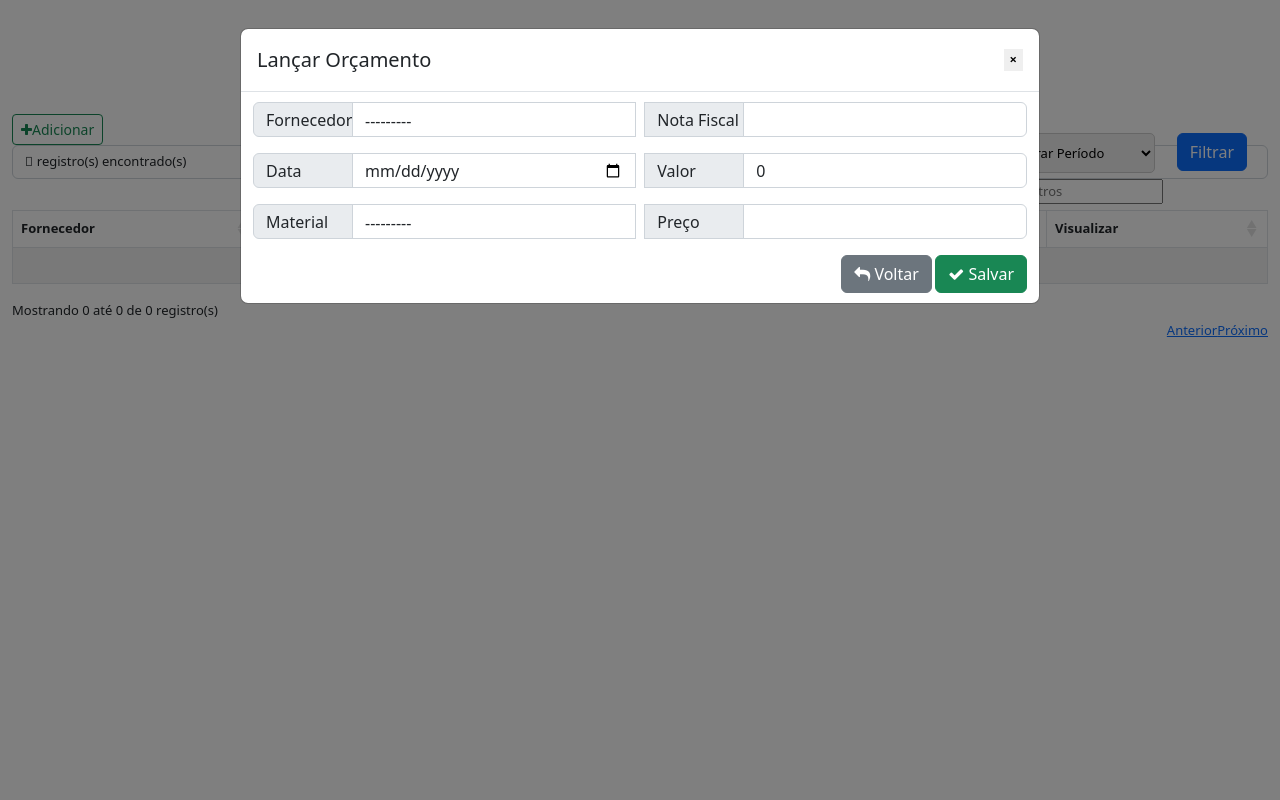
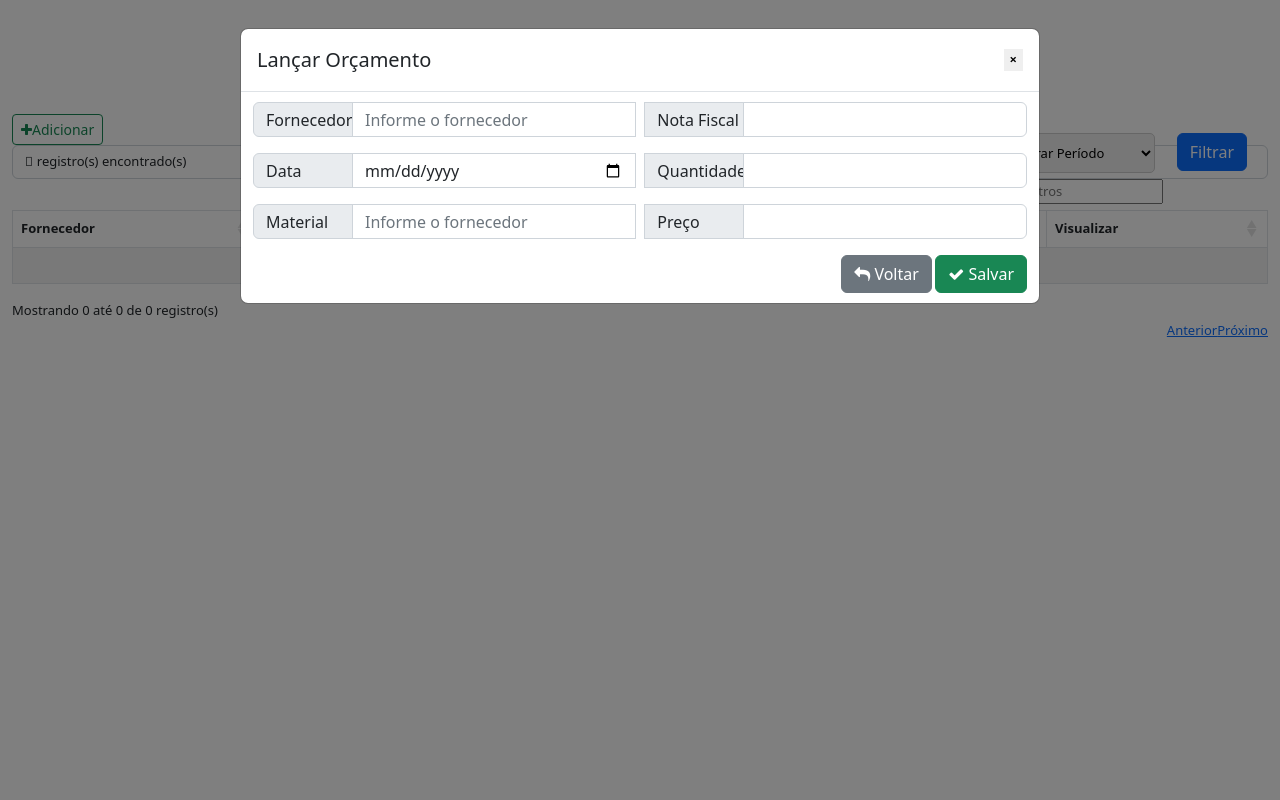
Before and after one commit to gleisson-santos/Controle_EDIT, a Django app: page /lista/ in a window 1280 px wide, after a click on "Adicionar". Run offline with Django 4.2, Linux system fonts and the light colour scheme; data that the repository does not hold is empty; some libraries are stand-ins or nearby versions.

Commit message:
aa
analisar

```diff
--- a/controle_pav/forms.py
+++ b/controle_pav/forms.py
@@ -62,23 +62,45 @@
 
 
 
-class CompraForm(forms.ModelForm):
+class CompraForm(ModelForm):
     data = forms.DateField(label='Data', widget=forms.DateInput(format='%Y-%m-%d', attrs={'type': 'date', }), input_formats=('%Y-%m-%d',), )
+    fornecedor = forms.ModelChoiceField(
+        queryset=Fornecedor.objects.all(),
+        label='Fornecedor',
+        widget=forms.TextInput(attrs={'placeholder': 'Informe o fornecedor'}),
+        required=False
+    )
+
     class Meta:
         model = Compra
         fields = '__all__'
 
+
 class ProdutoForm(forms.ModelForm):
+    material = forms.ModelChoiceField(
+    queryset=Fornecedor.objects.all(),
+    label='Fornecedor',
+    widget=forms.TextInput(attrs={'placeholder': 'Informe o fornecedor'}),
+    required=False
+    )
     class Meta:
         model = Produto
         fields = ['material', 'preco', 'quantidade']
 
 class FornecedorForm(forms.ModelForm):
+    fornecedor_nome = forms.CharField(label='Fornecedor', max_length=200)  # Campo de texto para o nome do fornecedor
+
     class Meta:
         model = Fornecedor
         fields = '__all__'
 
 class MaterialForm(forms.ModelForm):
+    nome = forms.ModelChoiceField(
+    queryset=Materiall.objects.all(),
+    label='Material',
+    widget=forms.TextInput(attrs={'placeholder': 'Informe o material'}),
+    required=False
+    )
     class Meta:
         model = Materiall
         fields = '__all__'
--- a/controle_pav/templates/dados/Orcamento/lista.html
+++ b/controle_pav/templates/dados/Orcamento/lista.html
@@ -44,7 +44,7 @@
     </div>
 
     <!-- Modal Pendencias de Pavimentos-->
-    <div class="modal fade bd-example-modal-lg" id="cadpavimento" tabindex="-1" role="dialog" aria-labelledby="exampleModalLabel" aria-hidden="true">
+    <div class="modal fade bd-example-modal" id="cadpavimento" tabindex="-1" role="dialog" aria-labelledby="exampleModalLabel" aria-hidden="true">
         <div class="modal-dialog modal-lg" role="document">
             <div class="modal-content">
 
@@ -61,8 +61,6 @@
                             {% csrf_token %}
 
                             <div id="pavpend">
-                                <!-- Campos do formulário de Compra -->
-                                <!-- ... -->
                                 <div class="input-group mb-3">
                                   <span  class="input-group-text">Fornecedor</span>
                                   {% render_field compra_form.fornecedor class="form-control" %}
@@ -75,8 +73,8 @@
                                   <span class="input-group-text" >Data</span>
                                   {% render_field compra_form.data  class="form-control" %}
                                   ⠀
-                                  <span class="input-group-text">Valor</span>
-                                  {% render_field compra_form.valor_compra class="form-control"%}
+                                  <span class="input-group-text">Quantidade</span>
+                                  {% render_field produto_form.quantidade class="form-control"%}
                                 </div>
 
                                 <div class="input-group mb-3">
@@ -86,10 +84,7 @@
                                   <span class="input-group-text">Preço</span>
                                   {% render_field produto_form.preco class="form-control"%}
                                 </div>
-
-
-                              </div>
-
+                          </div>
 
                             <div id="btn2pen">
                                 <!-- Botoes -->
--- a/controle_pav/templates/dados/base.html
+++ b/controle_pav/templates/dados/base.html
@@ -101,7 +101,7 @@
                 <div class="dropdown-menu " aria-labelledby="dropdown01">
                   <a class="dropdown-item" href="#">Medição</a>
                   <a class="dropdown-item" href="{% url 'index2' %}">Material</a>
-                  <a class="dropdown-item" href="#">Orçamentos</a>
+                  <a class="dropdown-item" href="{% url 'lista' %}">Orçamentos</a>
                   {% comment %} <a class="dropdown-item" href="{% url 'pessoa-list' %}">Acessar API</a> {% endcomment %}
                 </div>
               </li>
--- a/controle_pav/views.py
+++ b/controle_pav/views.py
@@ -7,7 +7,7 @@
 
 from .filters import EsgotoFilter, PavimentoFilter, PendenciasFilter, MaterialFilter, LancamentoFilter, CompraFilter
 from .forms import Esgotoform, Pavimentoform, Pendenciasform, Materialform, Lancamentoform, CompraForm, ProdutoForm
-from .models import Esgoto, Pavimento, Pendencias, Material, Lancamento, Fornecedor, Compra, Produto, Materiall
+from .models import Esgoto, Pavimento, Pendencias, Material, Lancamento, Compra, Produto
 from django.contrib.sessions.models import Session
 
 
@@ -35,6 +35,7 @@
 
 
 def lista(request):
+    print(request.POST)
     template_name = 'dados/Orcamento/lista.html'
     if request.method == 'POST':
         compra_form = CompraForm(request.POST)
```
Also changed, not shown: controle_pav/migrations/0001_initial.py, controle_pav/migrations/0002_alter_compra_data.py (deleted).
